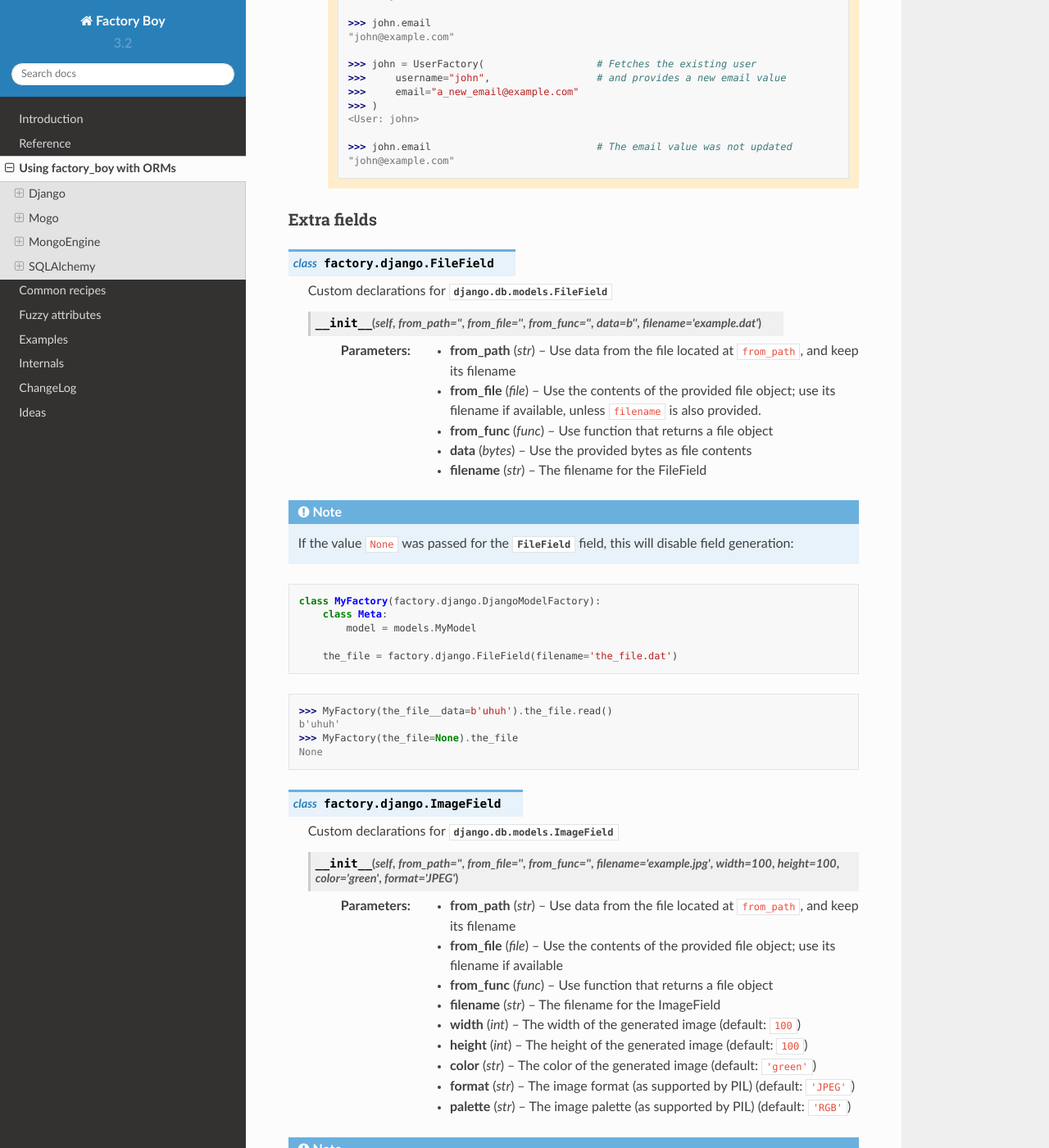
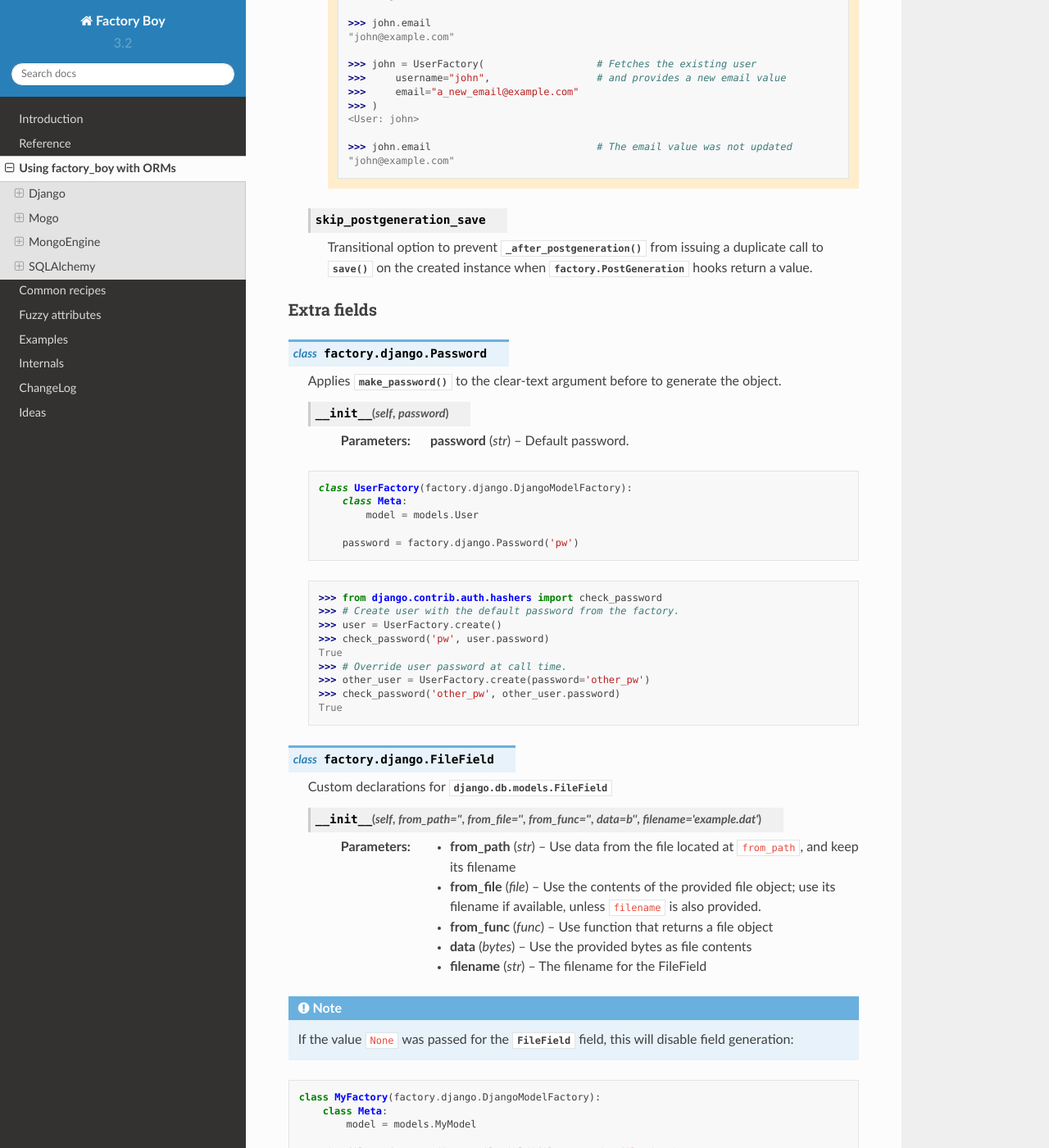
Before and after one commit to FactoryBoy/factory_boy, a Sphinx documentation site: the page built from docs/orms.rst, in a window 1280 px wide and 1400 px high, scrolled down 1688 px. Shown: the whole window at 82% size. Built offline with Sphinx 7.4.7 and the Read the Docs theme 2.0.0, drawn with Linux system fonts in a browser that asks for light colours.

Commit message:
Introduce factory.declaration.Transformer
Transforms a value using provided `transform` function. Values coming
from the declaration and values overridden through keywords arguments
are transformed before the generated object attribute is set.

Removes the need to save objects with a post generation hook twice to
the database.

Facilitates overriding Django passwords when instantiating the factory.

Fixes #316
Fixes #366

```diff
--- a/docs/orms.rst
+++ b/docs/orms.rst
@@ -109,9 +109,46 @@
                 >>> john.email                            # The email value was not updated
                 "john@example.com"
 
+    .. attribute:: skip_postgeneration_save
+
+        Transitional option to prevent
+        :meth:`~factory.django.DjangoModelFactory._after_postgeneration` from
+        issuing a duplicate call to :meth:`~django.db.models.Model.save` on the
+        created instance when :class:`factory.PostGeneration` hooks return a
+        value.
+
 
 Extra fields
 """"""""""""
+
+.. class:: Password
+
+    Applies :func:`~django.contrib.auth.hashers.make_password` to the
+    clear-text argument before to generate the object.
+
+    .. method:: __init__(self, password)
+
+        :param str password: Default password.
+
+    .. code-block:: python
+
+        class UserFactory(factory.django.DjangoModelFactory):
+            class Meta:
+                model = models.User
+
+            password = factory.django.Password('pw')
+
+    .. code-block:: pycon
+
+        >>> from django.contrib.auth.hashers import check_password
+        >>> # Create user with the default password from the factory.
+        >>> user = UserFactory.create()
+        >>> check_password('pw', user.password)
+        True
+        >>> # Override user password at call time.
+        >>> other_user = UserFactory.create(password='other_pw')
+        >>> check_password('other_pw', other_user.password)
+        True
 
 
 .. class:: FileField
--- a/factory/__init__.py
+++ b/factory/__init__.py
@@ -26,6 +26,7 @@
     Sequence,
     SubFactory,
     Trait,
+    Transformer,
 )
 from .enums import BUILD_STRATEGY, CREATE_STRATEGY, STUB_STRATEGY
 from .errors import FactoryError
```
Also changed, not shown: docs/changelog.rst (+26 -2 lines), docs/reference.rst (+31 -0 lines), 7 other files.
